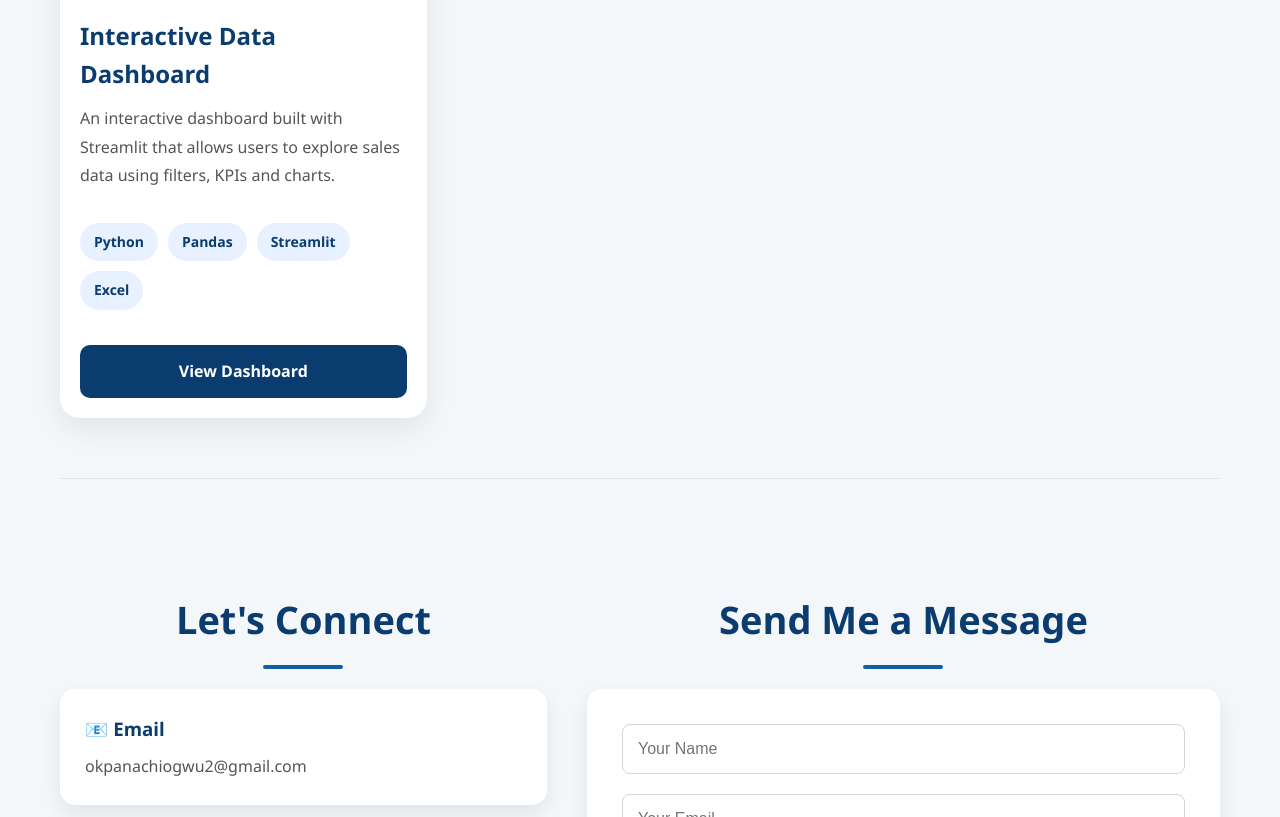
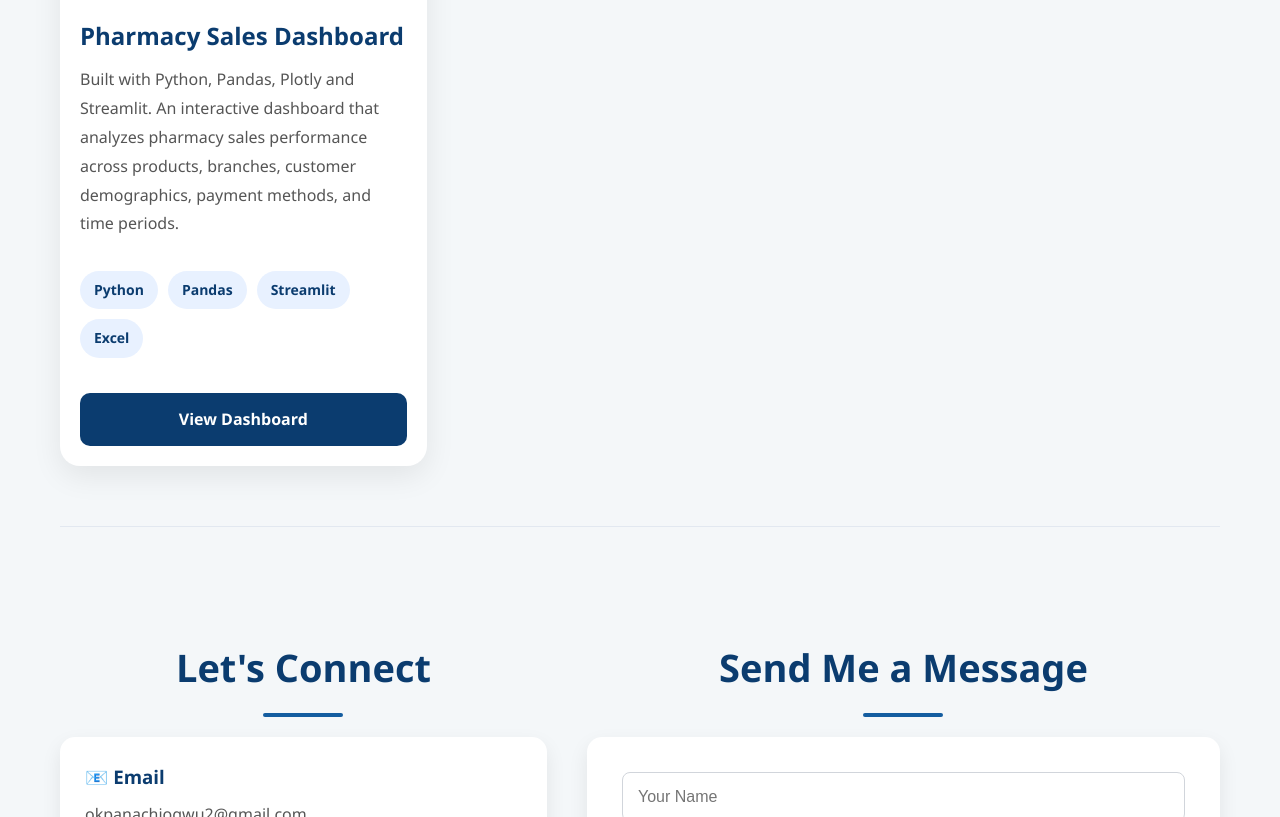
Before and after one commit to Onazi4real/my-portfolio, a plain HTML site: page index.html in a window 1280 px wide. Shown: the part 5326-6143 px from the top of the page. Drawn offline with Linux system fonts and the light colour scheme.

Commit message:
Update index.html

```diff
--- a/index.html
+++ b/index.html
@@ -379,8 +379,8 @@
 
             <div class="project-card">
                 <img src="images/Dashboard.png" alt="Data Dashboard">
-                <h3>Interactive Data Dashboard</h3>
-                <p>An interactive dashboard built with Streamlit that allows users to explore sales data using filters, KPIs and charts.</p>
+                <h3>Pharmacy Sales Dashboard</h3>
+                <p>Built with Python, Pandas, Plotly and Streamlit. An interactive dashboard that analyzes pharmacy sales performance across products, branches, customer demographics, payment methods, and time periods.</p>
 
 <div class="tech-stack">
 
@@ -393,7 +393,7 @@
 <span>Excel</span>
 
 </div>
-                <a href="https://github.com/Onazi4real" target="_blank" class="project-btn">View Dashboard</a>
+                <a href="https://okpanachi-pharmacy-dashboard.streamlit.app/" target="_blank" class="project-btn">View Dashboard</a>
             </div>
 
         </div>
```
